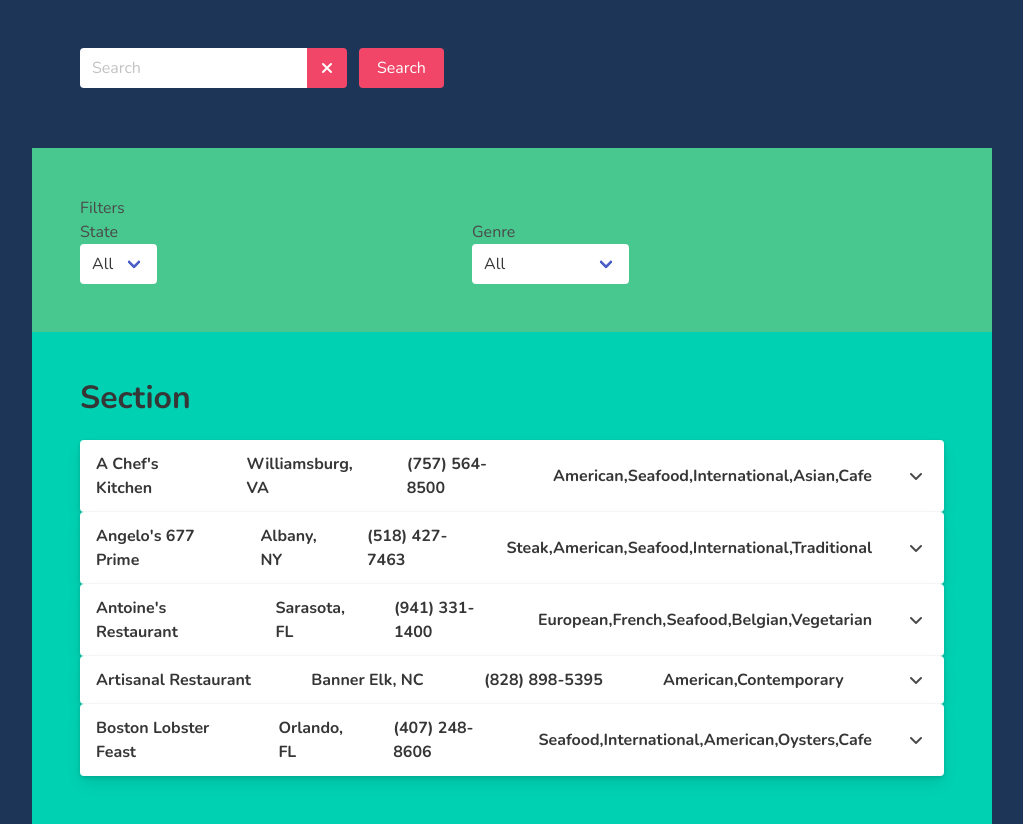
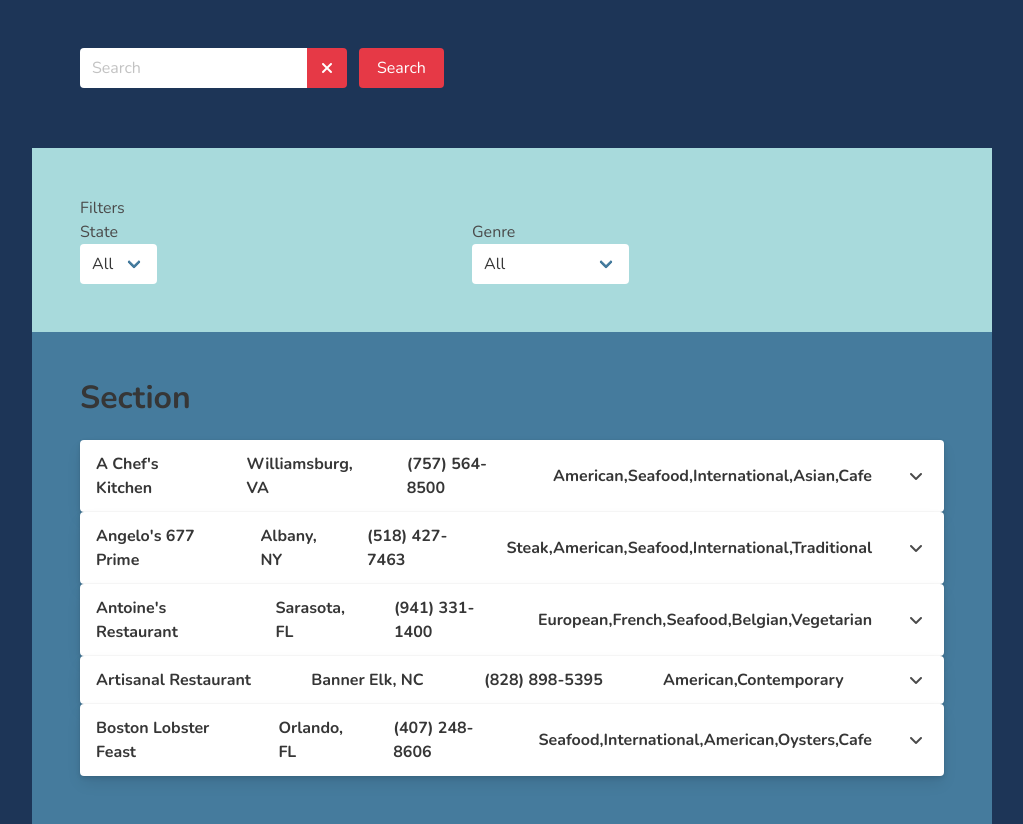
Before and after one commit to JEduardoRJx/restaurants-fe, a React (Create React App) app: page / in a window 1280 px wide. Shown: the whole page, without its empty margins (128-1151 px from the left). Built offline with nearby package versions, Linux system fonts and the light colour scheme.

Commit message:
Add and remove some default color styles

```diff
--- a/src/sass/mystyles.scss
+++ b/src/sass/mystyles.scss
@@ -4,18 +4,16 @@
 @import url('https://fonts.googleapis.com/css?family=Nunito:400,700');
 
 // Set your brand colors
-$dark-blue: #1D3557;
-// $blue: #457B9D;
-// $light-blue: #A8DADC;
-// $honeydew: #F1FAEE;
-// $red: #E63946;
+$dark-blue: #1d3557;
+$blue: #457b9d;
+$light-blue: #a8dadc;
+$red: #e63946;
 
 // Update Bulma's global variables
 $family-sans-serif: 'Nunito', sans-serif;
-// $grey-dark: $dark-blue;
-// $grey-light: $beige-light;
-// $primary: $blue;
-// $link: $red;
+$primary: $blue;
+$danger: $red;
+$success: $light-blue;
 $widescreen-enabled: false;
 $fullhd-enabled: false;
 
```
